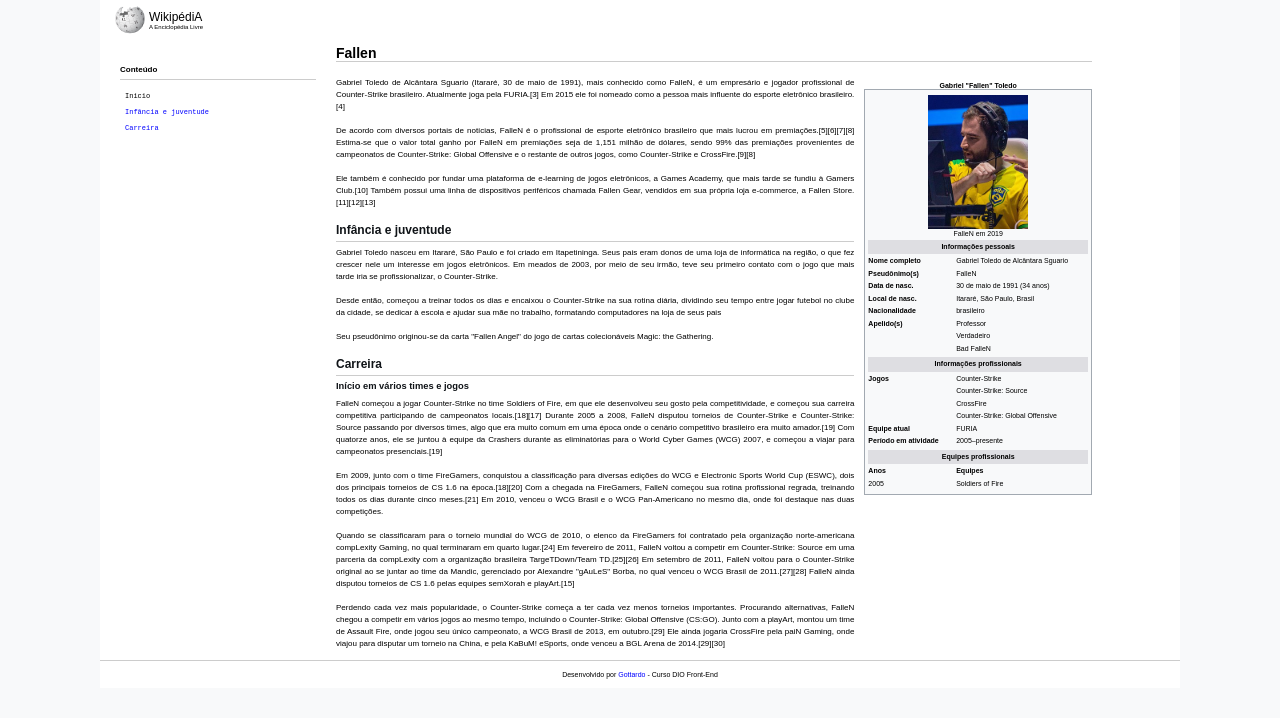
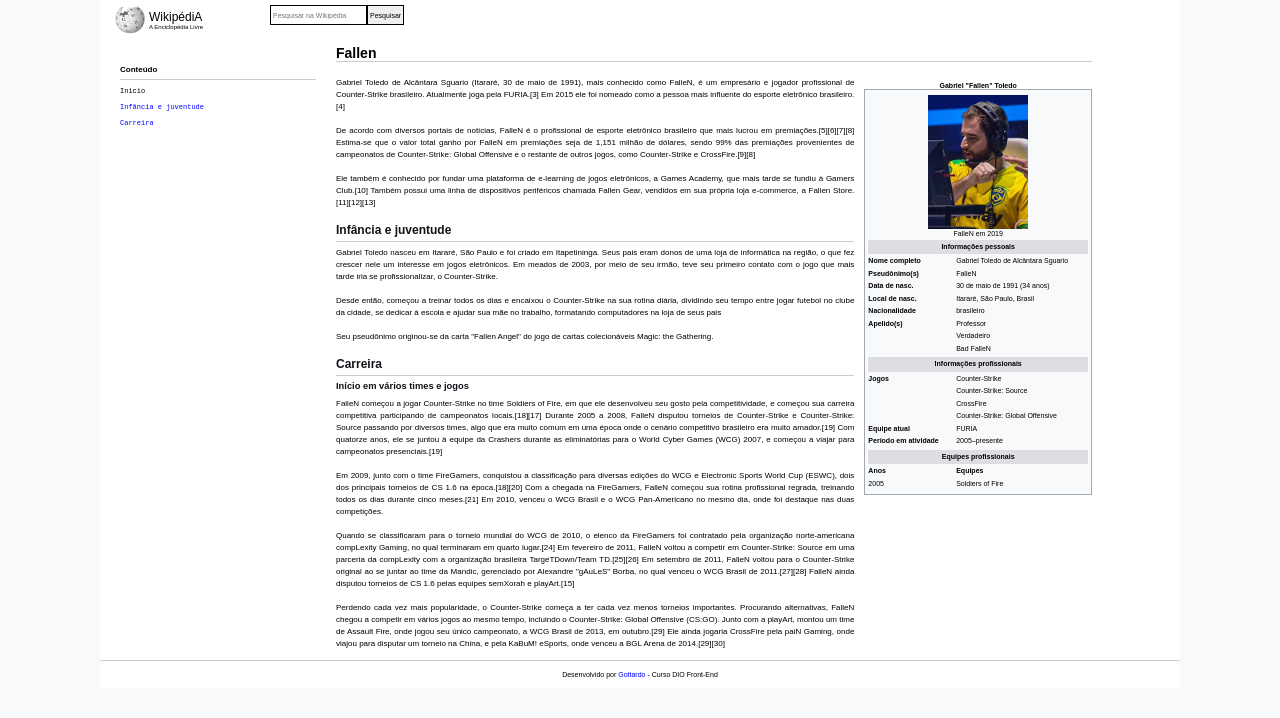
Before and after one commit to jvgottardo/BootCamp-Santander-2025---Front-End, a plain HTML site: page Wikipedia/index.html in a window 1280 px wide. Drawn offline with Linux system fonts and the light colour scheme.

Commit message:
add: navbar com barra de pesquisa

```diff
--- a/Wikipedia/index.html
+++ b/Wikipedia/index.html
@@ -20,6 +20,10 @@
         </div>
       </div>
 
+      <div class="search-bar">
+        <input class="search-bar-input" type="text" placeholder="Pesquisar na Wikipédia">
+        <button>Pesquisar</button>
+      </div>
 
     </nav>
   </header>
@@ -34,6 +38,7 @@
           <li><a class="inicio" href="#inicio">Inicio</a></li>
           <li><a href="#infancia">Infância e juventude</a></li>
           <li><a href="#carreira">Carreira</a></li>
+        </ul>
       </nav>
     </section>
 
--- a/Wikipedia/style.css
+++ b/Wikipedia/style.css
@@ -14,11 +14,35 @@
   background-color: white;
 }
 
-nav{
+header nav{
   display: flex;
-  gap: 20px;
+  gap: 67px;
   padding: 5px 10px 10px 5px;
 }
+
+.search-bar{
+  display: flex;
+  gap: 0px;
+}
+
+input{
+  padding: 2px;
+  font-size: 7px;
+  margin: 0;
+  height: 20px;
+   border: black 0.5px solid;
+}
+
+.search-bar button{
+  padding: 2px;
+  font-size: 7px;
+  cursor: pointer;
+  margin: 0;
+   height: 20px;
+   border: black 0.5px solid;
+}
+
+
 
 .logo{
   display: flex;
```
